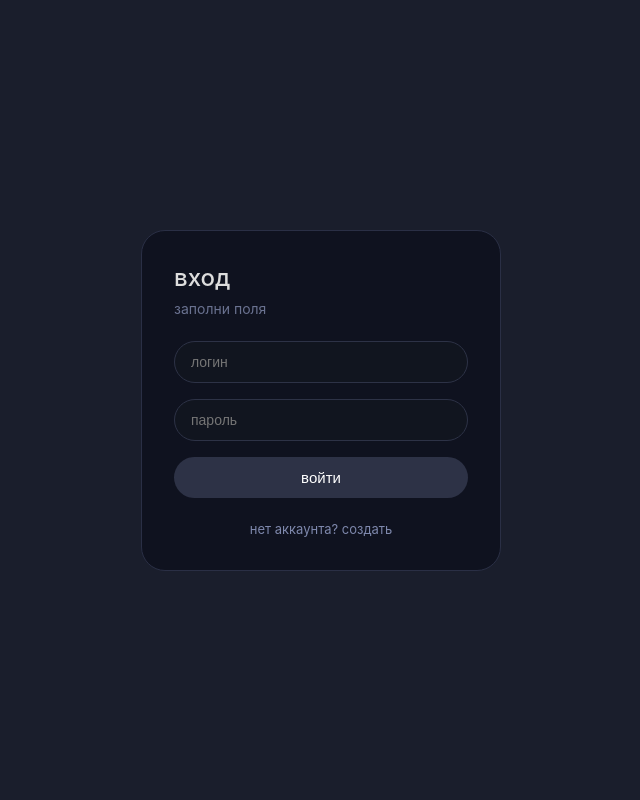
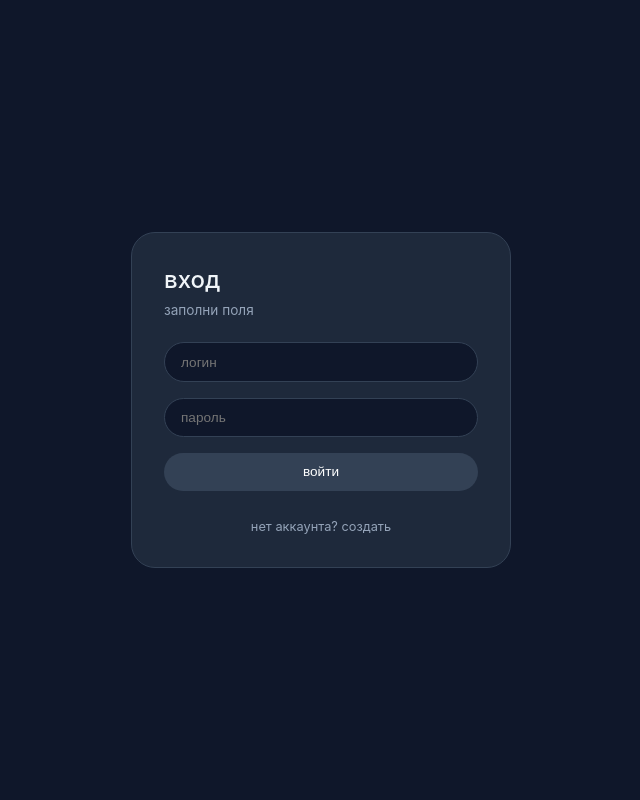
Before and after one commit to artemaas76/praktica_sait, a Flask app: page /login in a window 1280 px wide. Shown: the whole page, without its empty margins (319-959 px from the left). Run offline with Flask 3, Linux system fonts and the light colour scheme; some libraries are stand-ins or nearby versions.

Commit message:
Update login.html

```diff
--- a/templates/login.html
+++ b/templates/login.html
@@ -2,91 +2,82 @@
 <html lang="ru">
 <head>
     <meta charset="UTF-8">
+    <meta name=viewport content="width=device-width, initial-scale=1.0">
     <title>вход</title>
     <style>
         * { margin: 0; padding: 0; box-sizing: border-box; }
         body {
-            background: #1a1e2c;
+            background: #0f172a;
             font-family: -apple-system, BlinkMacSystemFont, 'Segoe UI', Roboto, sans-serif;
             display: flex;
             justify-content: center;
             align-items: center;
             min-height: 100vh;
+            padding: 1rem;
         }
-        .box {
-            background: #0f121f;
-            border: 1px solid #2a2f45;
-            border-radius: 24px;
-            padding: 32px;
-            width: 360px;
+        .card {
+            background: #1e293b;
+            border: 1px solid #334155;
+            border-radius: 1.5rem;
+            padding: 2rem;
+            width: 380px;
         }
-        h2 {
-            margin-bottom: 8px;
+        .card h2 {
+            font-size: 1.5rem;
             font-weight: 500;
-            color: #ddd;
+            color: #f1f5f9;
+            margin-bottom: 0.5rem;
         }
-        p {
-            color: #6a7290;
-            font-size: 14px;
-            margin-bottom: 24px;
+        .card p {
+            color: #94a3b8;
+            font-size: 0.85rem;
+            margin-bottom: 1.5rem;
         }
         input {
             width: 100%;
-            background: #11151f;
-            border: 1px solid #2d3246;
-            border-radius: 30px;
-            padding: 12px 16px;
-            margin-bottom: 16px;
-            color: #ddd;
-            font-size: 14px;
+            background: #0f172a;
+            border: 1px solid #334155;
+            border-radius: 2rem;
+            padding: 0.7rem 1rem;
+            margin-bottom: 1rem;
+            color: #e2e8f0;
+            font-size: 0.85rem;
         }
         button {
             width: 100%;
-            background: #2d3246;
+            background: #334155;
             border: none;
-            padding: 12px;
-            border-radius: 30px;
+            padding: 0.7rem;
+            border-radius: 2rem;
             color: white;
-            font-size: 15px;
+            font-size: 0.85rem;
             cursor: pointer;
         }
-        button:hover {
-            background: #3d435c;
+        button:hover { background: #475569; }
+        a {
+            color: #94a3b8;
+            text-decoration: none;
+            font-size: 0.8rem;
         }
-        a {
-            color: #7e88ac;
-            text-decoration: none;
-            font-size: 13px;
-        }
-        a:hover {
-            color: #a5b0d0;
-        }
+        a:hover { color: #cbd5e1; }
+        .center { text-align: center; margin-top: 1.5rem; }
         .flash {
-            background: #2d3246;
-            padding: 8px 12px;
-            border-radius: 16px;
-            margin-bottom: 16px;
-            font-size: 13px;
-        }
-        .flash-success {
-            color: #a0f0a0;
-        }
-        .flash-error {
-            color: #f0a0a0;
-        }
-        .text-center {
+            background: #334155;
+            padding: 0.5rem;
+            border-radius: 1rem;
+            margin-bottom: 1rem;
+            font-size: 0.8rem;
             text-align: center;
-            margin-top: 20px;
         }
     </style>
 </head>
 <body>
-<div class="box">
+<div class="card">
     <h2>вход</h2>
     <p>заполни поля</p>
     {% with messages = get_flashed_messages(with_categories=true) %}
         {% for cat, msg in messages %}
-            <div class="flash flash-{{ cat }}">{{ msg }}</div>
+            <div class="flash">{{ msg }}</div>
         {% endfor %}
     {% endwith %}
     <form method="POST">
@@ -94,7 +85,7 @@
         <input type="password" name="password" placeholder="пароль" required>
         <button type="submit">войти</button>
     </form>
-    <div class="text-center"><a href="/register">нет аккаунта? создать</a></div>
+    <div class="center"><a href="/register">нет аккаунта? создать</a></div>
 </div>
 </body>
 </html>
```
